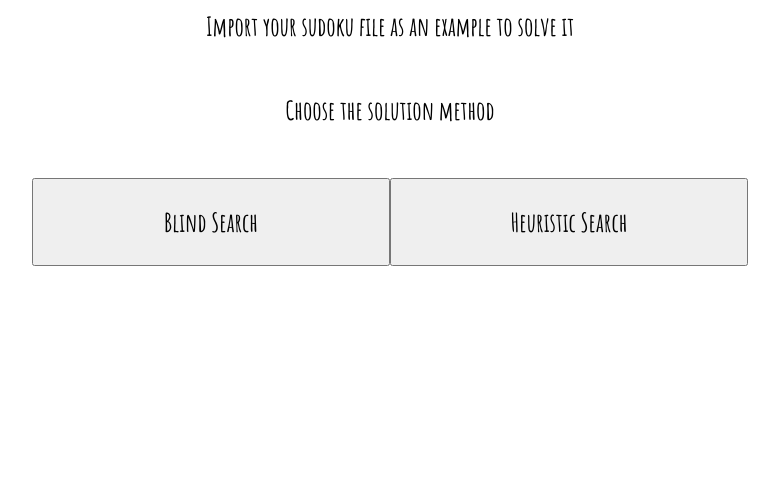
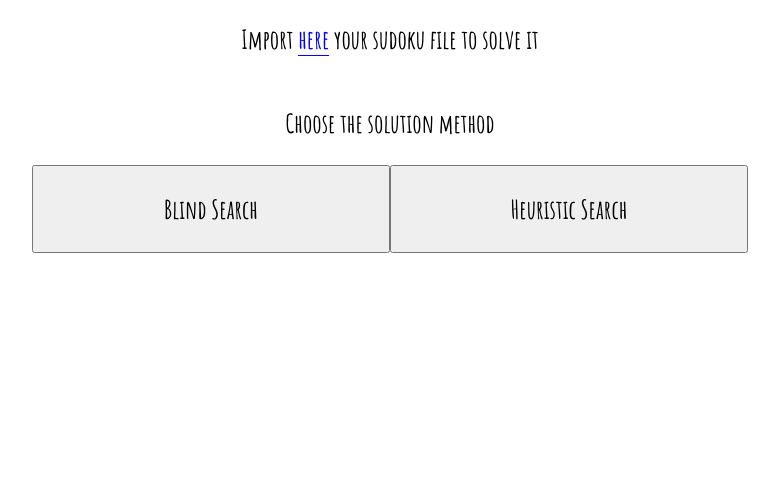
Before and after one commit to igorfelcam/sudoku, a plain HTML site: page app/index.html in a window 1280 px wide. Shown: the part 309-800 px from the top of the page, without its empty margins (250-1029 px from the left). Drawn offline with Linux system fonts and the light colour scheme.

Commit message:
adjustments layout import

```diff
--- a/app/index.html
+++ b/app/index.html
@@ -5,6 +5,8 @@
     <meta http-equiv="X-UA-Compatible" content="IE=edge">
     <meta name="viewport" content="width=device-width, initial-scale=1.0">
     <title>Sudoku</title>
+
+    <link rel="shortcut icon" href="favicon.png" type="image/x-icon">
 
     <link rel="preconnect" href="https://fonts.gstatic.com">
     <link href="https://fonts.googleapis.com/css2?family=Amatic+SC:wght@400;700&display=swap" rel="stylesheet">
@@ -32,7 +34,7 @@
         }
 
         .container__title {
-            border-bottom: 1px solid;
+            border-bottom: 1px solid #000;
             padding-bottom: .5rem;
             font-size: 42px;
         }
@@ -51,11 +53,13 @@
             text-align: center;
         }
 
-        .form__span {}
+        .form__label {
+            background-color: inherit;
+            transition: background-color .1s ease-in-out;
+        }
 
         .form__button {
             padding: 1rem;
-            margin-top: 1rem;
         }
 
         .form__input--hidden {
@@ -66,6 +70,16 @@
         .form__button--pointer {
             cursor: pointer;
         }
+
+        .form__span--link {
+            color: #00f;
+            border-bottom: 1px solid #00f;
+        }
+
+        .form__label:hover {
+            background-color: #eee;
+            transition: background-color .1s ease-in-out;
+        }
     </style>
 </head>
 <body>
@@ -74,7 +88,9 @@
         <h1 class="container__title">Sudoku</h1>
 
         <form action="" method="post" class="form">
-            <label for="sudokuFile" class="form__label form__label--pointer">Import your sudoku file as an example to solve it</label>
+            <label for="sudokuFile" class="form__label form__label--pointer">
+                Import <span class="form__span--link">here</span> your sudoku file to solve it
+            </label>
             <input id="sudokuFile" class="form__input--hidden" type="file">
             <span class="form__span">Choose the solution method</span>
             <button class="form__button form__button--pointer">Blind Search</button>
```
Also changed, not shown: app/favicon.png (added).
